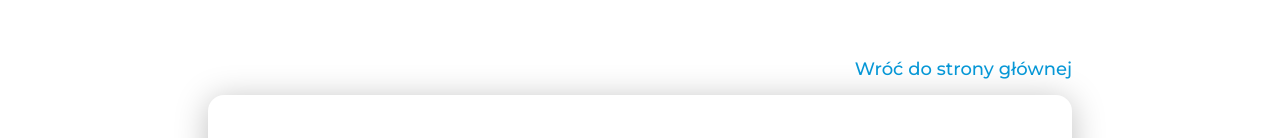
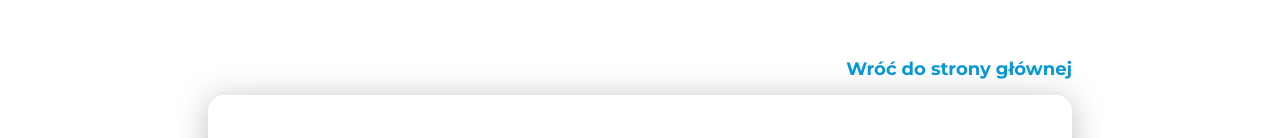
Before and after one commit to patroxfe/emarika, a React (Vite) app in the folder frontend/: page /brief in a window 1280 px wide. Shown: the part 181-319 px from the top of the page. Built offline with nearby package versions, Linux system fonts and the light colour scheme.

Commit message:
Poprawiono napis eMarika, i wroc do strony glownej w briefie

```diff
--- a/frontend/src/components/Nav.jsx
+++ b/frontend/src/components/Nav.jsx
@@ -114,7 +114,7 @@ export default function Nav() {
 					</Link>
 				) : (
 					<h1 className='text-xl font-semibold z-50 cursor-pointer' onClick={() => scrollToSection('header')}>
-						eMarika.pl
+						<span className='text-blueMain'>e</span>Marika.pl
 					</h1>
 				)}
 				<NavLinks
--- a/frontend/src/pages/Brief.jsx
+++ b/frontend/src/pages/Brief.jsx
@@ -95,7 +95,7 @@ export default function Brief() {
 		<div className='max-w-4xl mx-0 sm:mx-5 md:mx-20 lg:mx-auto p-4 relative flex flex-col items-center'>
 			<h3 className='text-3xl text-mainText font-bold mt-32'>Wypełnij formularz i uzyskaj wycenę</h3>
 			<div className='mb-32 mt-24 relative'>
-				<Link to='/' className='text-blueMain absolute right-0 -top-10 font-medium text-lg '>
+				<Link to='/' className='text-blueMain absolute right-0 -top-10 font-bold text-lg '>
 					Wróć do strony głównej
 				</Link>
 				<form
```
Also changed, not shown: frontend/src/index.css (line endings or trailing spaces).
